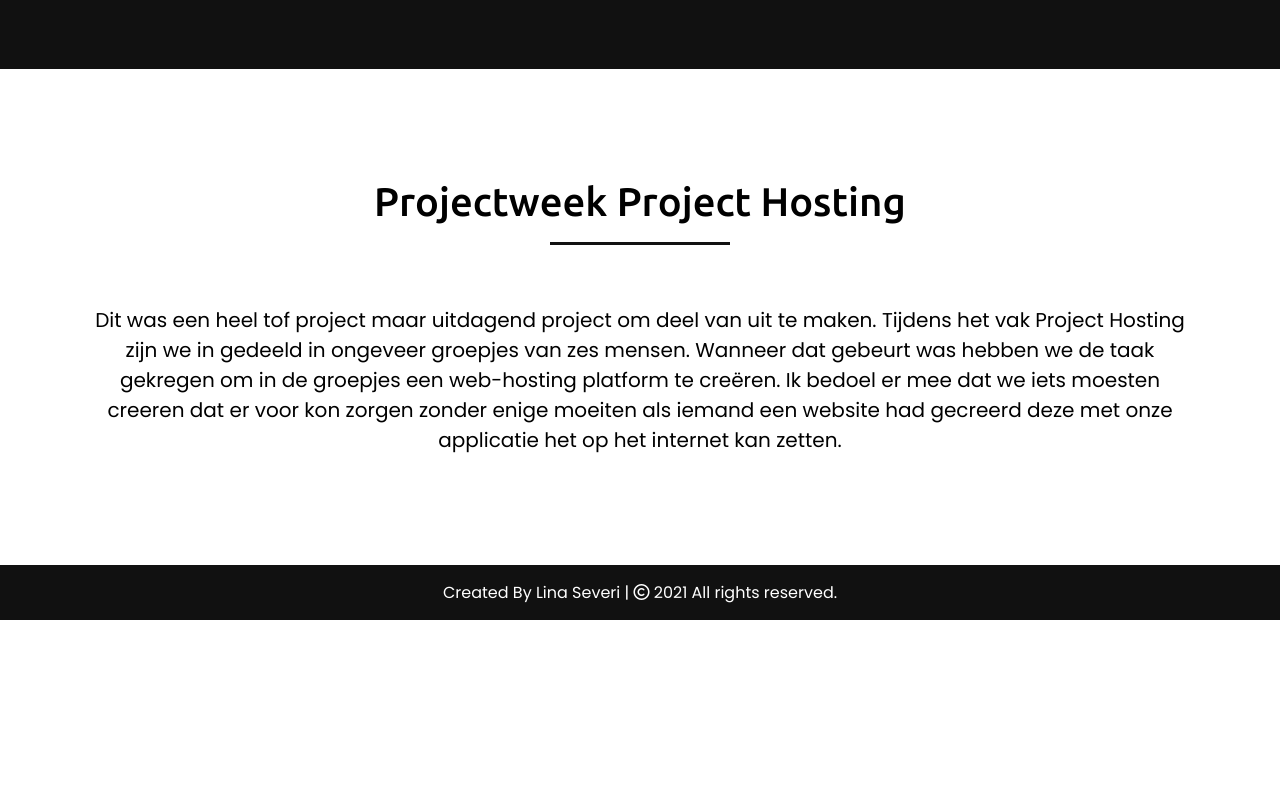
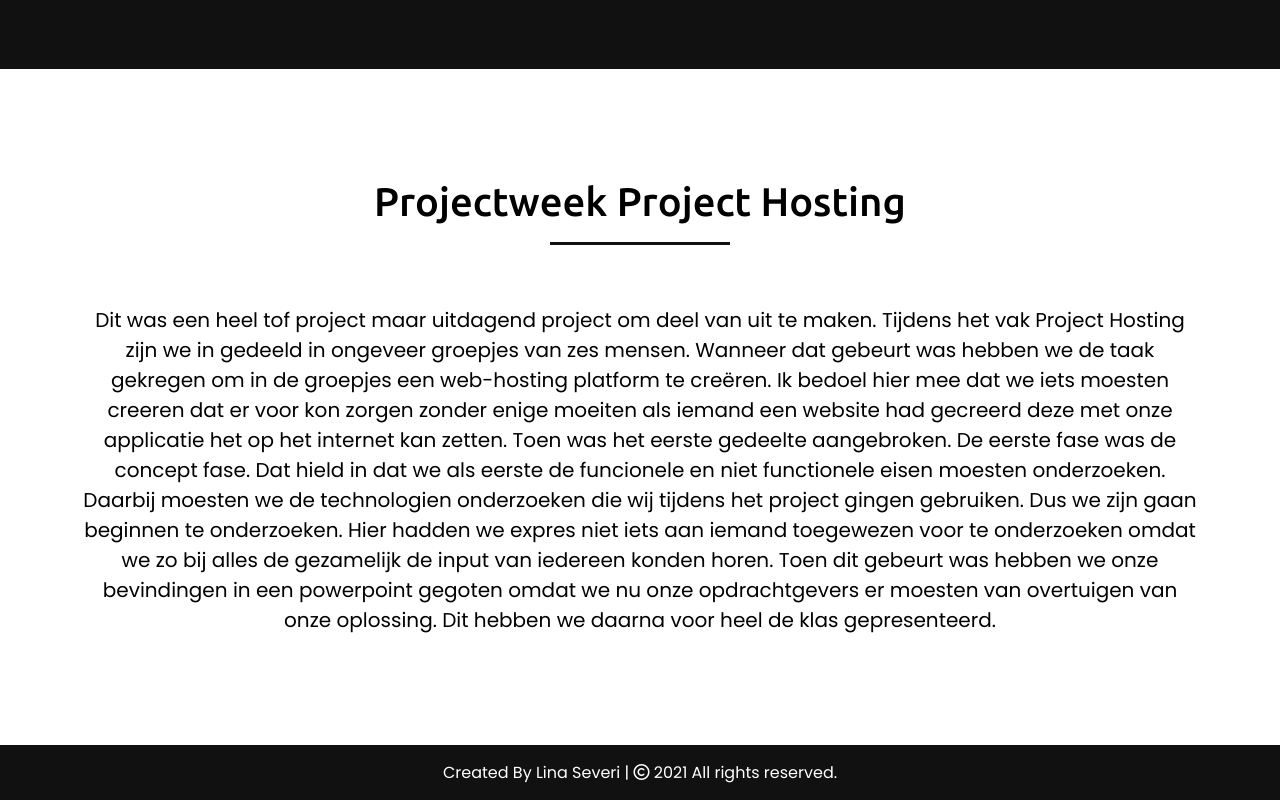
Before and after one commit to LinaSeveri/LinaSeveri.github.io, a plain HTML site: page projects.html in a window 1280 px wide. Shown: the part 7143-7943 px from the top of the page. Before the commit the page ends 7763 px from the top, so only its background shows below. Drawn offline with nearby package versions, Linux system fonts and the light colour scheme.

Commit message:
Update projects.html

```diff
--- a/projects.html
+++ b/projects.html
@@ -114,8 +114,11 @@
                 <div>
                     <p>Dit was een heel tof project maar uitdagend project om deel van uit te maken. Tijdens het vak Project Hosting zijn we in gedeeld in ongeveer groepjes van zes mensen.
 					Wanneer dat gebeurt was hebben we de taak gekregen om in de groepjes een web-hosting platform te creëren.
-					Ik bedoel er mee dat we iets moesten creeren dat er voor kon zorgen zonder enige moeiten als iemand een website
-					had gecreerd deze met onze applicatie het op het internet kan zetten.
+					Ik bedoel hier mee dat we iets moesten creeren dat er voor kon zorgen zonder enige moeiten als iemand een website
+					had gecreerd deze met onze applicatie het op het internet kan zetten. Toen was het eerste gedeelte aangebroken. De eerste fase was de concept fase. Dat hield in dat we als
+					eerste de funcionele en niet functionele eisen moesten onderzoeken. Daarbij moesten we de technologien onderzoeken die wij tijdens het project gingen gebruiken. Dus we zijn gaan beginnen te onderzoeken. Hier hadden we expres niet iets aan iemand toegewezen
+					voor te onderzoeken omdat we zo bij alles de gezamelijk de input van iedereen konden horen. Toen dit gebeurt was hebben we onze bevindingen in een powerpoint gegoten omdat we nu onze opdrachtgevers er moesten van overtuigen van onze oplossing.
+					Dit hebben we daarna voor heel de klas gepresenteerd.
 					</p>
                 </div>
             </div>
```
